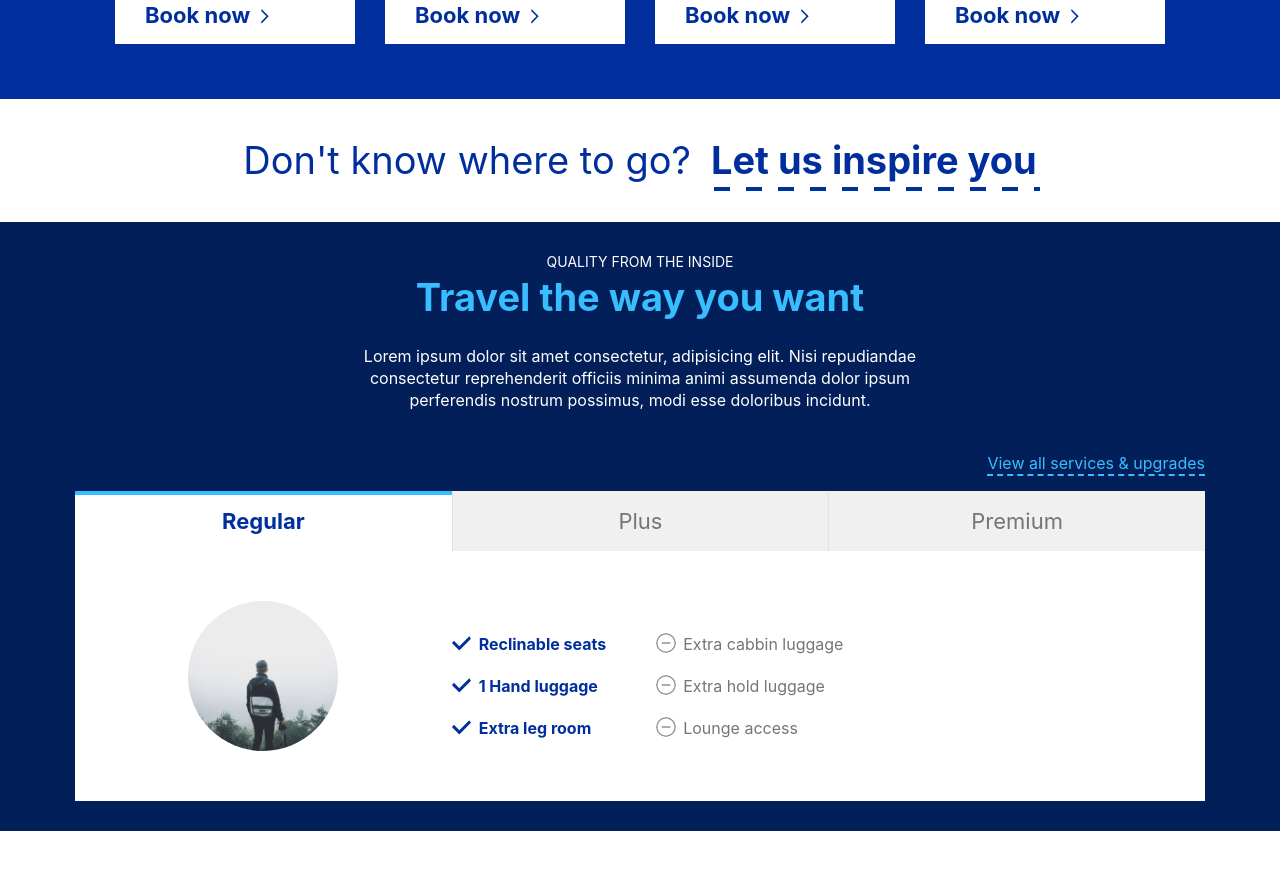
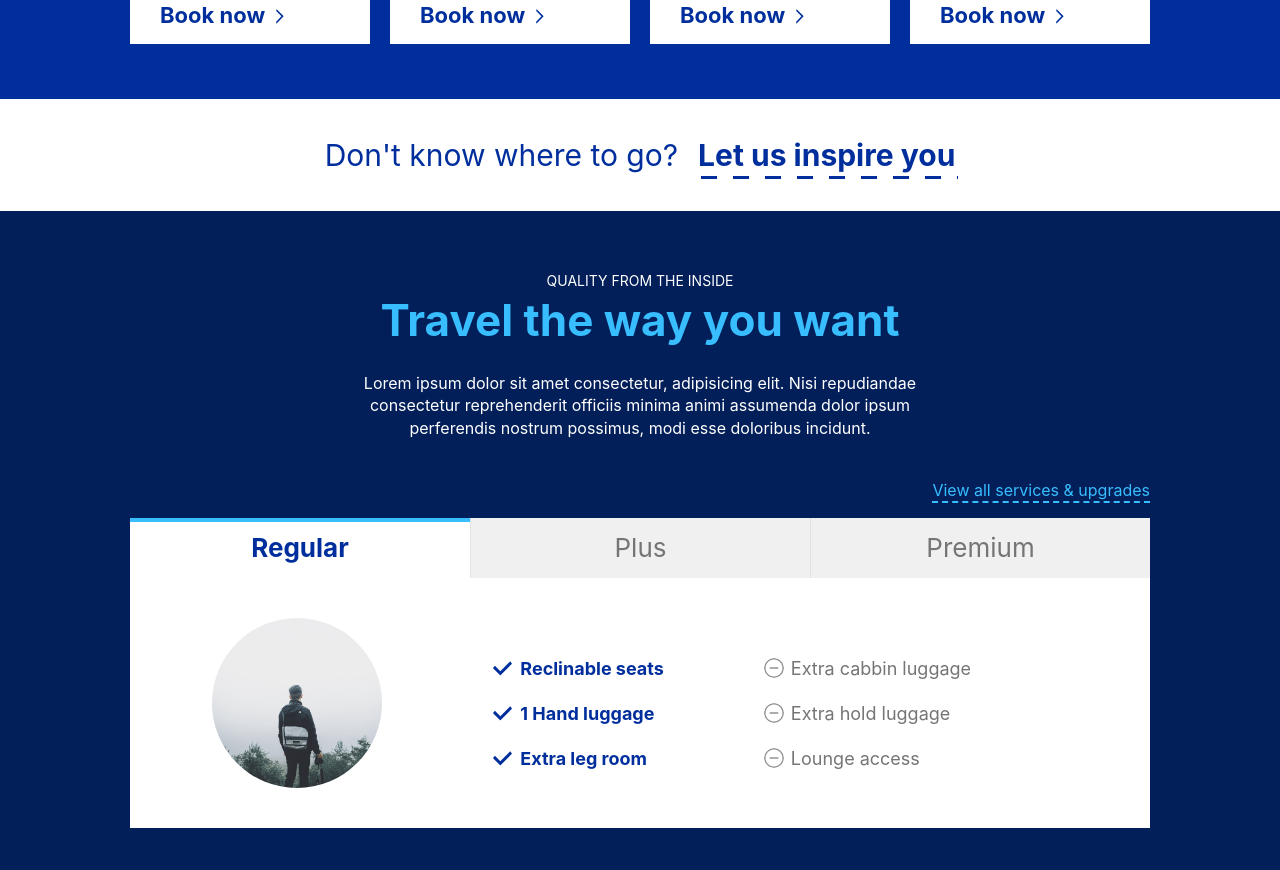
Before and after one commit to Ognjen-Radisic/CaseStudy-ReactJS-Part2, a React (Create React App) app: page / in a window 1280 px wide. Shown: the part 1580-2450 px from the top of the page. Before the commit the page ends 2411 px from the top, so only its background shows below. Built offline with nearby package versions, Linux system fonts and the light colour scheme.

Commit message:
scss cleanup

```diff
--- a/src/styles/abstracts/_variables.scss
+++ b/src/styles/abstracts/_variables.scss
@@ -32,8 +32,10 @@ $fontMS: 16px;
 $fontM: 18px;
 $fontML: 20px;
 $fontL: 22px;
+$fontLL: 26px;
 $fontXL: 30px;
 $fontXXL: 38px;
+$fontXXXL: 44px;
 
 //cards
 $cardWidth: 240px;
--- a/src/styles/components/_inspiration.scss
+++ b/src/styles/components/_inspiration.scss
@@ -8,10 +8,7 @@
 	h3 {
 		margin-bottom: 0;
 		white-space: nowrap;
-		font-size: $fontXXL;
-		@include respond(tab-land) {
-			font-size: $fontXL;
-		}
+		font-size: $fontXL;
 		@include respond(mobile) {
 			font-size: $fontL;
 		}
--- a/src/styles/components/_offers.scss
+++ b/src/styles/components/_offers.scss
@@ -5,6 +5,7 @@
 .offers__container {
 	@include container();
 	@include flexVariant(space-between);
+	max-width: 1140px;
 	flex-direction: column;
 	padding: 55px;
 }
@@ -19,7 +20,7 @@
 .offers__grid-container {
 	display: grid;
 	grid-template-columns: repeat(4, $cardWidth);
-	column-gap: 30px;
+	column-gap: 20px;
 	row-gap: 20px;
 }
 
--- a/src/styles/components/_tabClasses.scss
+++ b/src/styles/components/_tabClasses.scss
@@ -5,13 +5,18 @@
 .tab-classes__container {
 	@include container();
 	@include flexVariant(space-between);
+	max-width: 1060px;
 	flex-direction: column;
-	padding: 30px 20px;
+	padding: 60px 20px 80px 20px;
 
 	//for accesibility optimization it should be h2 in markup
 	h4 {
 		color: $primaryLightColor;
-		font-size: $fontXXL;
+		font-size: $fontXXXL;
+
+		@include respond(mobile) {
+			font-size: $fontXL;
+		}
 	}
 }
 
@@ -31,11 +36,8 @@
 	}
 	.tab-classes__above-title-paragraph {
 		font-size: $fontS;
+		text-transform: uppercase;
 	}
-}
-
-.tab-classes__above-title-paragraph {
-	text-transform: uppercase;
 }
 
 //==========================================================================//
@@ -46,16 +48,22 @@
 	@include flexVariant(flex-end);
 	padding-bottom: 15px;
 	width: 100%;
+
+	@include respond(mobile) {
+		@include flexVariant(center);
+	}
+
 	p {
 		color: $primaryLightColor;
 		margin-bottom: 0;
 		border-bottom: 2px dashed $primaryLightColor;
 		cursor: pointer;
 		transition: $mainTransition;
-	}
-	p:hover {
+
+		&:hover {
 			color: $mainWhite;
 			border-bottom: 2px dashed $mainWhite;
+		}
 	}
 }
 
@@ -66,6 +74,10 @@
 .tab-classes__bottom-container {
 	width: 100%;
 	background-color: $mainWhite;
+
+	@include respond(mobile) {
+		display: none;
+	}
 }
 
 .tab-classes__unordered-list {
@@ -76,9 +88,10 @@
 		height: 60px;
 		border-left: 1px solid $mainGrey;
 		cursor: pointer;
+
+		&:first-child {
+			border-left: none;
 		}
-	li:first-child {
-		border-left: none;
 	}
 }
 
@@ -89,17 +102,18 @@
 		height: 100%;
 		color: $darkGrey;
 		font-weight: 400;
-		font-size: $fontL;
-	}
+		font-size: $fontLL;
 	}
 
-.tab-classes__list-item.active {
+	//when we click on the tab
+	&.active {
 		background-color: $mainWhite;
 		a {
 			color: $primaryColor;
 			font-weight: 700;
 			border-top: 4px solid $primaryLightColor;
 			padding-bottom: 4px;
+		}
 	}
 }
 
@@ -117,32 +131,47 @@
 
 //===================BOTTOM CONTAINER / TAB-CONTENT=========================//
 
-.tab-classes__tab-pane.active {
+.tab-classes__tab-pane {
+	display: none;
+
+	&.active {
 		display: grid;
 		grid-template-columns: 1fr 2fr;
 		height: 250px;
 		img {
-		width: 150px;
-		height: 150px;
+			width: 170px;
+			height: 170px;
 			border-radius: 50%;
 		}
 	}
-
-.tab-classes__tab-pane {
-	display: none;
 }
 
 .tab-classes__image-container {
 	@include flexVariant(center);
 }
 
+.tab-classes__tab-content {
+	padding-right: 20px;
+}
+
 .tab-classes__include-text {
 	@include flexVariant(flex-start);
 	padding-top: 40px;
+	h6 {
+		font-size: $fontM;
+		@include respond(tab-port) {
+			font-size: $fontMS;
+		}
+	}
 }
 
 .tab-classes__include-text__left-container {
-	margin-right: 50px;
+	margin-right: 100px;
+	margin-left: 30px;
+	@include respond(tab-port) {
+		margin-right: 25px;
+		margin-left: 10px;
+	}
 }
 
 .tab-classes__span-img {
@@ -161,11 +190,20 @@
 .tab-classes__bottom-container-mobile {
 	display: none;
 
+	@include respond(mobile) {
+		display: grid;
+		grid-template-rows: 1fr 1fr;
+		row-gap: 20px;
+		img {
+			height: 150px;
+		}
+	}
+
 	article {
+		@include mobileContainer();
 		display: grid;
 		grid-template-rows: 1fr 0.3fr 4fr;
 		padding: 20px 25px;
-		@include mobileContainer();
 		background-color: $mainWhite;
 		border-top: 5px solid $primaryColor;
 		img {
@@ -193,27 +231,3 @@
 		}
 	}
 }
-//==========================================================================//
-
-@media (max-width: $mobileWidth) {
-	//for accesibility optimization it should be h2 in markup
-	.tab-classes__container {
-		h4 {
-			font-size: $fontXL;
-		}
-	}
-	.tab-classes__mid-container {
-		@include flexVariant(center);
-	}
-	.tab-classes__bottom-container {
-		display: none;
-	}
-	.tab-classes__bottom-container-mobile {
-		display: grid;
-		grid-template-rows: 1fr 1fr;
-		row-gap: 20px;
-		img {
-			height: 150px;
-		}
-	}
-}
```
Lines whose indentation alone changed are shown as unchanged.
